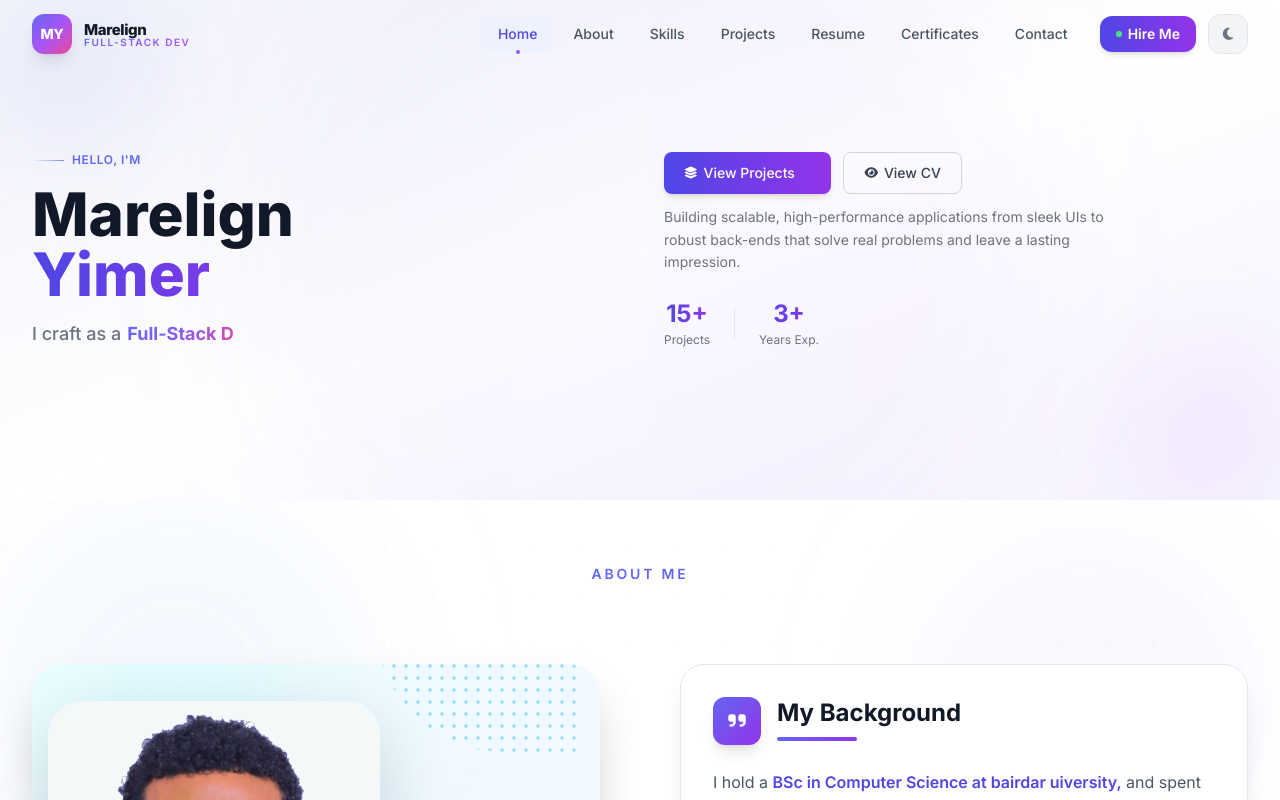
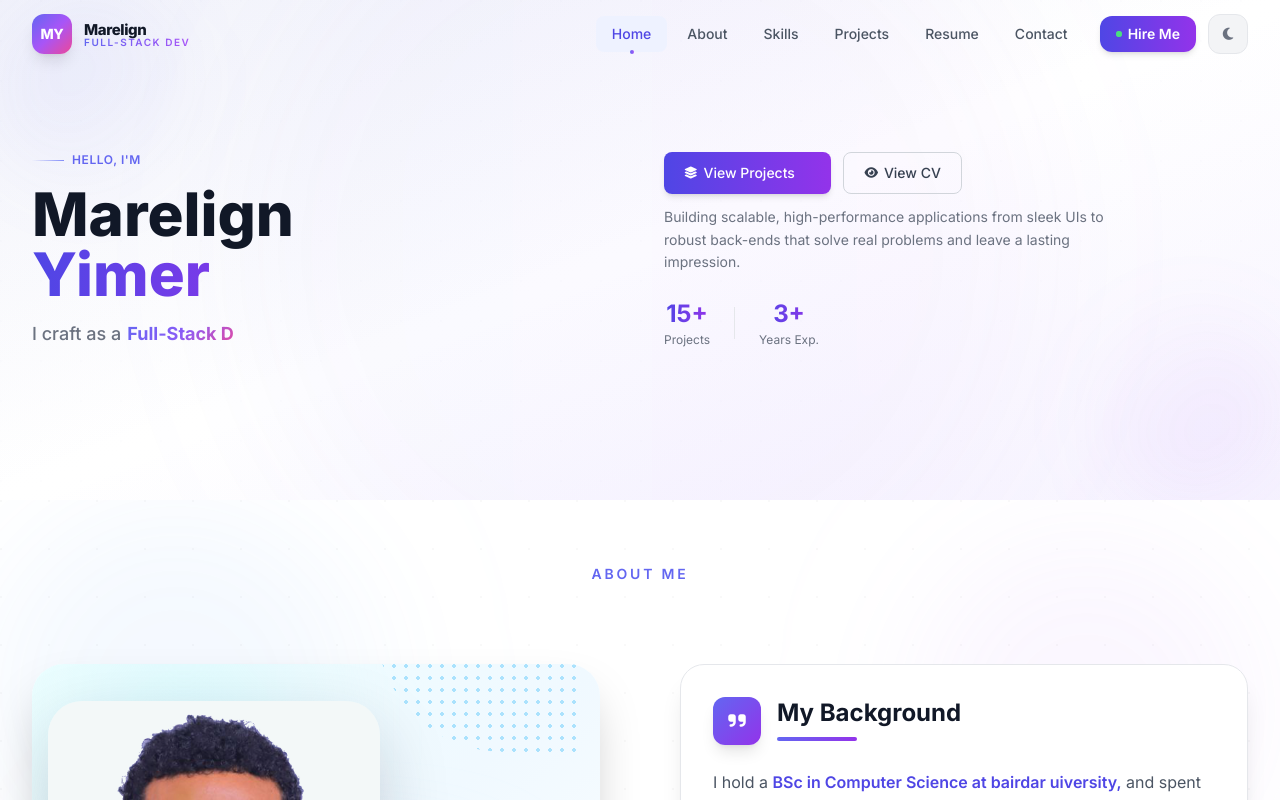
Before and after one commit to mareligncode/my-portfolio-website, a React (Vite) app in the folder frontend/: page / in a window 1280 px wide. Shown: the top 800 px of the page. Built offline with nearby package versions, Linux system fonts and the light colour scheme.

Commit message:
feat: create responsive Header component with scroll progress and navigation links

```diff
--- a/frontend/src/components/Header.jsx
+++ b/frontend/src/components/Header.jsx
@@ -42,7 +42,6 @@ const Header = ({ darkMode, toggleDarkMode }) => {
     { id: 'skills',   label: 'Skills' },
     { id: 'projects', label: 'Projects' },
     { id: 'resume',   label: 'Resume' },
-    { id: 'certificates', label: 'Certificates' },
     { id: 'contact',  label: 'Contact' },
   ]
 
```
